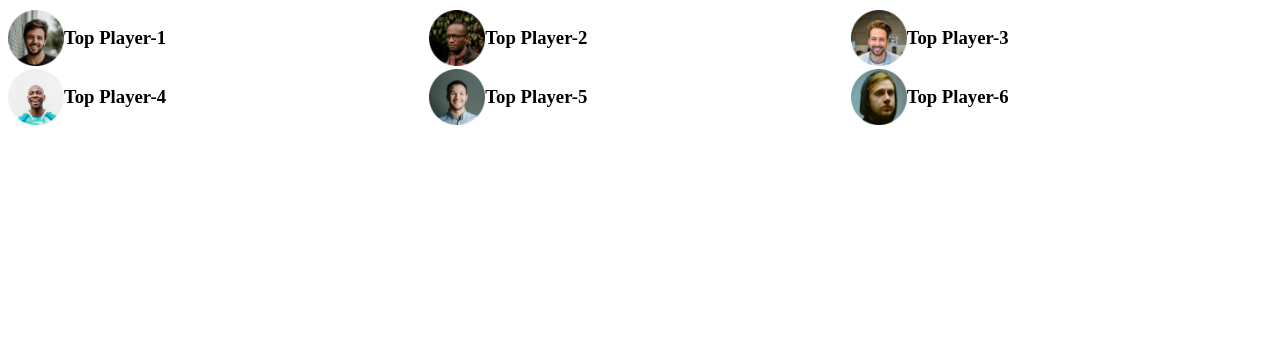
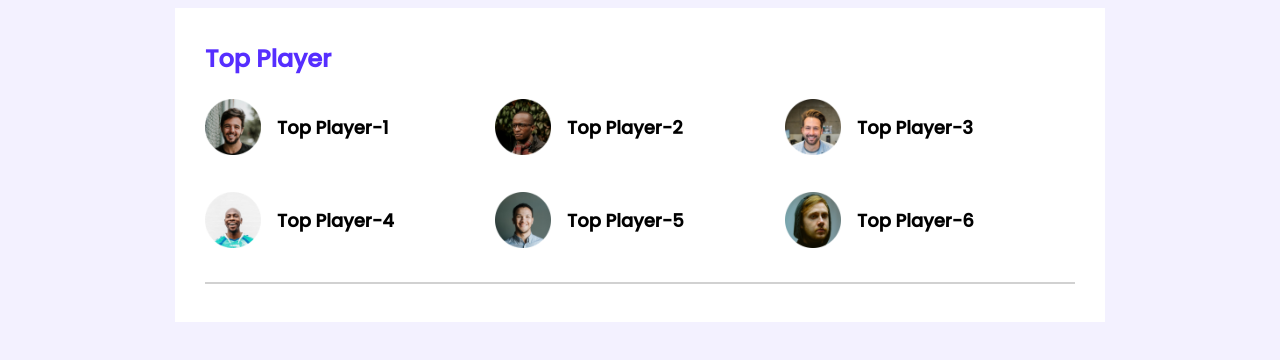
Before and after one commit to MdArefineAhamedJoy/Ledar-Bord, a plain HTML site: page index.html in a window 1280 px wide. Drawn offline with Linux system fonts and the light colour scheme.

Commit message:
my-commit

```diff
--- a/index.html
+++ b/index.html
@@ -10,38 +10,41 @@
 <body>
   <!-- header star -->
   <header>
-
  </header>
   <!-- header end -->
  <main>
     <!-- toplayer and top blog -->
-    <section>
+  <section class="container">
+    <div class="top-player ">
+      <h2 class="section-title">Top Player</h2>
       <div class="players">
         <div class="player">
          <img src="images/players/player-1.png" alt="">
-            <h3>Top Player-1</h3>
+         <h3 class="player-name">Top Player-1</h3>
         </div>
         <div class="player">
          <img src="images/players/player-2.png" alt="">
-            <h3>Top Player-2</h3>
+         <h3 class="player-name">Top Player-2</h3>
         </div>
         <div class="player">
          <img src="images/players/player-3.png" alt="">
-            <h3>Top Player-3</h3>
+         <h3 class="player-name">Top Player-3</h3>
         </div>
         <div class="player">
          <img src="images/players/player-4.png" alt="">
-            <h3>Top Player-4</h3>
+         <h3 class="player-name">Top Player-4</h3>
         </div>
         <div class="player">
          <img src="images/players/player-5.png" alt="">
-            <h3>Top Player-5</h3>
+         <h3 class="player-name">Top Player-5</h3>
         </div>
         <div class="player">
          <img src="images/players/player-6.png" alt="">
-            <h3>Top Player-6</h3>
+         <h3 class="player-name">Top Player-6</h3>
         </div>
      </div>
+    </div>
+    <hr>
   </section>
  </main>
 
--- a/style.css
+++ b/style.css
@@ -1,14 +1,47 @@
+/* google font */
+@import url('https://fonts.googleapis.com/css2?family=Poppins:wght@500&display=swap');
+/* commont style */
+body{
+  font-family: 'Poppins', sans-serif;
+  background-color:#F3F1FF;
+}
+main{
+  display: flex;
+  justify-content: center;
+}
+.container{
+  background-color: #FFFFFF;
+  width: 870px;
+  padding: 30px;
+}
+hr{
+  border: 1px solid #D1D1D1;
+}
 
 /* top players style */
+.top-player{
+  margin-bottom:30px;
+}
+.section-title{
+  color: #562EFF;
+  font-size: 24px;
+  margin-top:3px;
+}
 .players{
   display: grid;
   grid-template-columns: repeat(3,1fr);
+  row-gap: 30px;
+}
+.player{
+  display: flex;
+  align-items: center;
 }
 .player img{
    width: 56;
    height: 56;
 }
-.player{
-  display: flex;
-  align-items: center;
+
+.player-name{
+   margin-left: 16px;
+   font-size:18px;
 }
```
Lines whose indentation alone changed are shown as unchanged.
